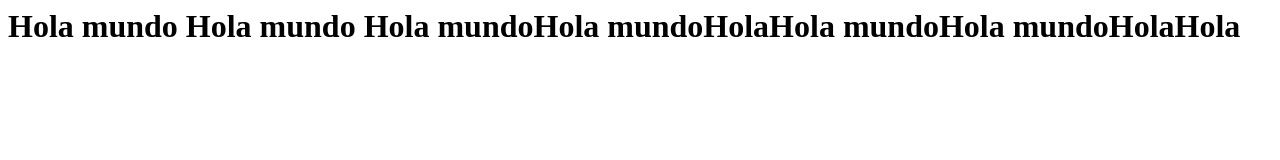
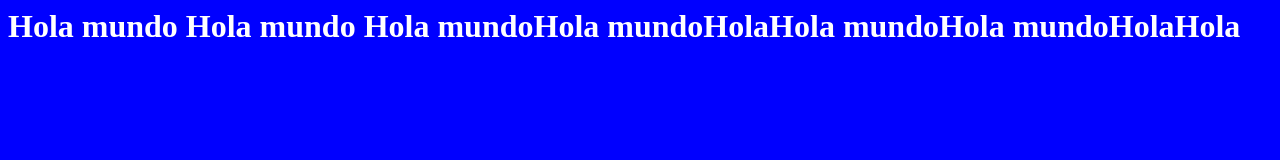
Before and after one commit to gmontes1399/miweb, a plain HTML site: page index.html in a window 1280 px wide. Drawn offline with Linux system fonts and the light colour scheme.

Commit message:
agregamos estilos al index

```diff
--- /dev/null
+++ b/css/main.css
@@ -0,0 +1,5 @@
+body{
+
+	background-color: blue;
+	color: white;
+}
--- a/index.html
+++ b/index.html
@@ -2,6 +2,7 @@
 <head>
 <meta charset="UTF-8">
 <title>proyecto crehana</title>
+<link rel="stylesheet" type="text/css" href="css/main.css">
 </head>
 <body>
 <h1>Hola mundo Hola mundo Hola mundoHola mundoHolaHola mundoHola mundoHolaHola </h1>
```
Also changed, not shown: css/name.css (deleted).
